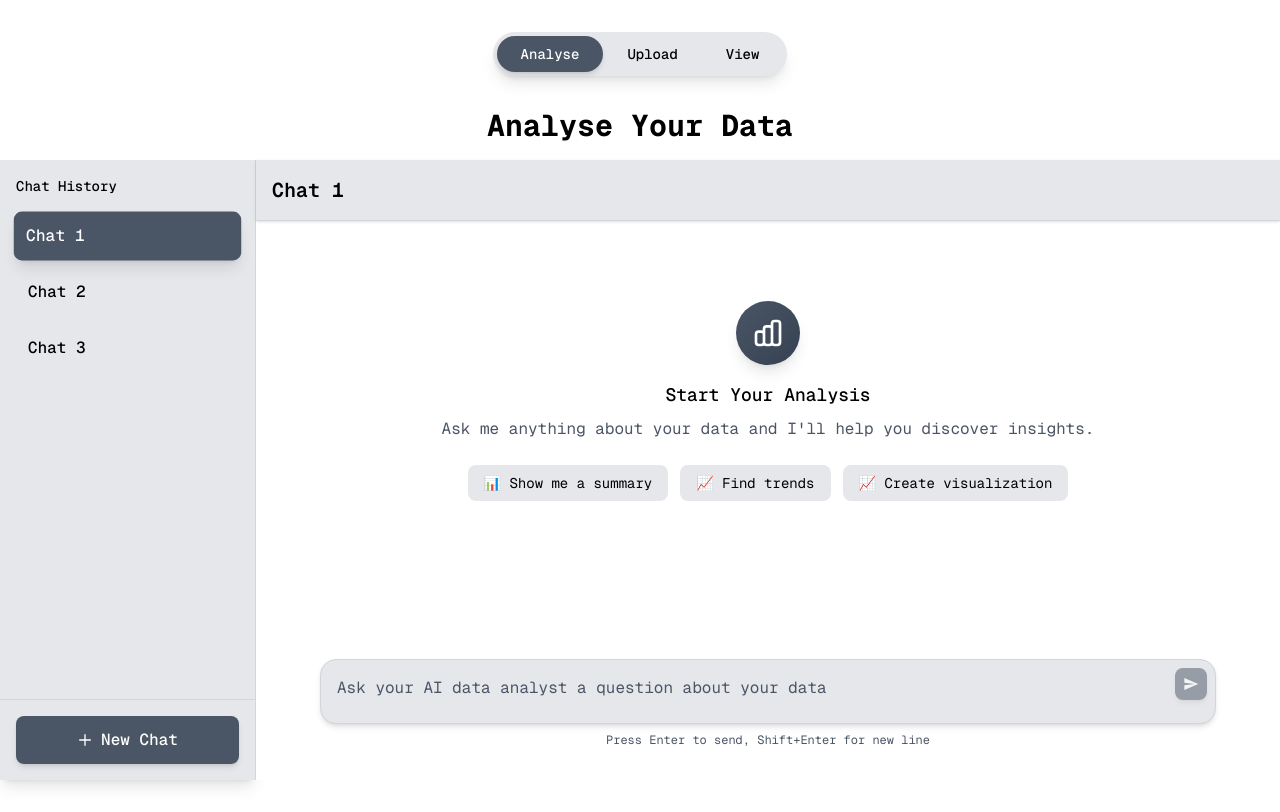
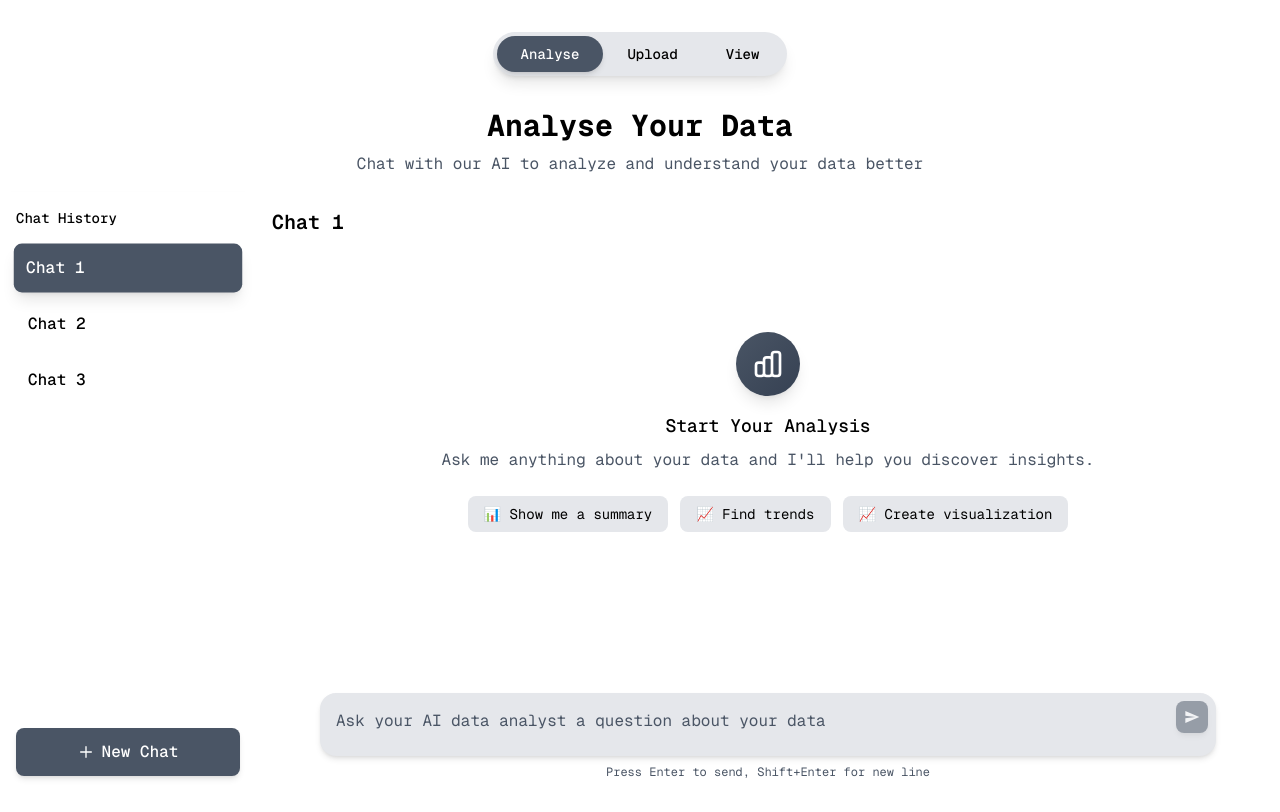
Before and after one commit to JingYuan0926/cannes, a Next.js app: page /analyse in a window 1280 px wide. Built offline with nearby package versions, Linux system fonts and the light colour scheme.

Commit message:
Added some minor UI changes and made the startup animation consistent

```diff
--- a/pages/analyse.js
+++ b/pages/analyse.js
@@ -218,9 +218,9 @@ export default function Analyse() {
   );
 
   return (
-    <div className={`${geistSans.className} ${geistMono.className} min-h-screen font-[family-name:var(--font-geist-sans)] bg-white text-gray-900 transition-colors duration-300`}>
+    <div className={`${geistSans.className} ${geistMono.className} min-h-screen font-[family-name:var(--font-geist-sans)] bg-white text-gray-900 transition-colors duration-300 overflow-hidden`}>
       {/* Navigation Bar */}
-      <nav className="flex justify-center pt-8 pb-4">
+      <nav className="flex justify-center pt-8 pb-4 animate-slideInUp">
         <div className="flex bg-gray-200 rounded-full p-1 transition-all duration-300 shadow-lg hover:shadow-xl">
           <Link href="/analyse">
             <div className="px-6 py-2 rounded-full bg-gray-600 text-white font-medium text-sm transition-all duration-300 cursor-pointer transform hover:scale-105 active:scale-95 shadow-md">
@@ -241,27 +241,29 @@ export default function Analyse() {
       </nav>
 
       {/* Page Header */}
-      <div className="px-8 py-4">
+      <div className="px-8 py-4 animate-slideInUp" style={{ animationDelay: '0.1s' }}>
         <h1 className="text-3xl font-bold text-center text-black transform transition-all duration-300">Analyse Your Data</h1>
+        <p className="text-center text-gray-600 mt-2">Chat with our AI to analyze and understand your data better</p>
       </div>
 
       {/* Main Layout */}
-      <div className="flex min-h-[calc(100vh-180px)]">
+      <div className="flex h-[calc(100vh-180px)] animate-slideInUp" style={{ animationDelay: '0.2s' }}>
         {/* Left Sidebar */}
-        <div className="w-64 bg-gray-200 border-r border-gray-300 flex flex-col transition-all duration-300 shadow-lg">
+        <div className="w-64 bg-white flex flex-col transition-all duration-300 shadow-lg animate-slideInUp" style={{ animationDelay: '0.3s' }}>
           {/* Chat History */}
-          <div className="flex-1 p-4">
+          <div className="h-[calc(100vh-280px)] p-4">
             <h3 className="font-medium text-sm mb-4 text-black">Chat History</h3>
             <div className="space-y-2">
-              {chats.map((chat) => (
+              {chats.map((chat, index) => (
                 <div
                   key={chat.id}
                   onClick={() => handleChatSelect(chat)}
-                  className={`p-3 rounded-lg cursor-pointer transition-all duration-200 transform hover:scale-[1.02] hover:shadow-md active:scale-95 ${
+                  className={`p-3 rounded-lg cursor-pointer transition-all duration-200 transform hover:scale-[1.02] hover:shadow-md active:scale-95 animate-slideInUp ${
                     activeChat.id === chat.id
                       ? 'bg-gray-600 text-white shadow-lg scale-[1.02]'
                       : 'hover:bg-gray-300 text-black'
                   }`}
+                  style={{ animationDelay: `${0.4 + index * 0.1}s` }}
                 >
                   <div className="flex justify-between items-center">
                     <span className="font-medium">{chat.name}</span>
@@ -285,7 +287,7 @@ export default function Analyse() {
           </div>
 
           {/* New Chat Button */}
-          <div className="p-4 border-t border-gray-300">
+          <div className="p-4">
             <button
               onClick={handleNewChat}
               className="w-full py-3 rounded-lg bg-gray-600 text-white font-medium hover:bg-gray-700 transition-all duration-200 flex items-center justify-center gap-2 transform hover:scale-105 active:scale-95 shadow-md hover:shadow-lg"
@@ -299,18 +301,18 @@ export default function Analyse() {
         </div>
 
         {/* Main Content */}
-        <main className="flex-1 flex flex-col bg-white">
+        <main className="flex-1 flex flex-col bg-white animate-slideInUp" style={{ animationDelay: '0.4s' }}>
           {/* Chat Name Header */}
-          <div className="p-4 border-b border-gray-300 bg-gray-200 transition-all duration-300 shadow-sm">
+          <div className="p-4 bg-white transition-all duration-300 animate-slideInUp" style={{ animationDelay: '0.5s' }}>
             <div className="flex items-center justify-between">
-                              <div>
-                  <h2 className="text-xl font-semibold text-black">{activeChat.name}</h2>
-                </div>
+              <div>
+                <h2 className="text-xl font-semibold text-black">{activeChat.name}</h2>
+              </div>
             </div>
           </div>
 
           {/* Chat Area */}
-          <div className="flex-1 p-8 overflow-y-auto">
+          <div className="h-[calc(100vh-280px)] p-8 overflow-y-auto">
             <div className="max-w-4xl mx-auto">
               {activeChat.messages.length === 0 ? (
                 <div className="text-center py-12 animate-fadeIn">
@@ -363,13 +365,13 @@ export default function Analyse() {
           {/* Input Area */}
           <div className="p-8 pt-0">
             <div className="relative max-w-4xl mx-auto">
-              <div className="relative bg-gray-200 rounded-2xl border border-gray-300 transition-all duration-300 focus-within:border-gray-500 focus-within:shadow-xl focus-within:scale-[1.01] shadow-md">
+              <div className="relative bg-gray-200 rounded-2xl transition-all duration-300 focus-within:border-gray-500 focus-within:shadow-xl focus-within:scale-[1.01] shadow-md">
                 <textarea
                   ref={textareaRef}
                   value={message}
                   onChange={handleInputChange}
                   onKeyPress={handleKeyPress}
-                  className="w-full min-h-12 max-h-32 p-4 pr-12 bg-transparent resize-none focus:outline-none placeholder-gray-600 text-black transition-all duration-200"
+                  className="w-full h-12 p-4 pr-12 bg-transparent resize-none focus:outline-none placeholder-gray-600 text-black transition-all duration-200 overflow-hidden"
                   placeholder="Ask your AI data analyst a question about your data"
                   rows="1"
                 />
--- a/pages/upload.js
+++ b/pages/upload.js
@@ -103,9 +103,9 @@ export default function Upload() {
   };
 
   return (
-    <div className={`${geistSans.className} ${geistMono.className} min-h-screen font-[family-name:var(--font-geist-sans)] bg-white text-gray-900 transition-colors duration-300`}>
+    <div className={`${geistSans.className} ${geistMono.className} min-h-screen font-[family-name:var(--font-geist-sans)] bg-white text-gray-900 transition-colors duration-300 overflow-hidden`}>
       {/* Navigation Bar */}
-      <nav className="flex justify-center pt-8 pb-4">
+      <nav className="flex justify-center pt-8 pb-4 animate-slideInUp">
         <div className="flex bg-gray-200 rounded-full p-1 transition-all duration-300 shadow-lg hover:shadow-xl">
           <Link href="/analyse">
             <div className="px-6 py-2 rounded-full hover:bg-gray-300 text-black font-medium text-sm transition-all duration-300 cursor-pointer transform hover:scale-105 active:scale-95">
@@ -126,7 +126,7 @@ export default function Upload() {
       </nav>
 
       {/* Page Header */}
-      <div className="px-8 py-4">
+      <div className="px-8 py-4 animate-slideInUp" style={{ animationDelay: '0.1s' }}>
         <h1 className="text-3xl font-bold text-center text-black transform transition-all duration-300">Upload Your Data</h1>
         <p className="text-center text-gray-600 mt-2 transition-opacity duration-200">
           Upload your datasets to start analyzing and discovering insights
@@ -134,18 +134,19 @@ export default function Upload() {
       </div>
 
       {/* Main Content */}
-      <main className="flex flex-col items-center justify-center min-h-[calc(100vh-200px)] px-8">
+      <main className="flex flex-col items-center justify-center min-h-[calc(100vh-200px)] px-8 animate-slideInUp" style={{ animationDelay: '0.2s' }}>
         <div className="max-w-2xl w-full">
 
           {/* File Upload Area */}
           <div
-            className={`border-2 rounded-2xl p-12 text-center transition-all duration-300 transform hover:scale-[1.02] ${
+            className={`border-2 rounded-2xl p-12 text-center transition-all duration-300 transform hover:scale-[1.02] animate-slideInUp ${
               selectedFile
                 ? 'border-solid border-green-500 bg-green-50 scale-[1.02] shadow-lg'
                 : isDragging
                 ? 'border-dashed border-gray-500 bg-gray-200 scale-[1.05] shadow-2xl animate-pulse'
                 : 'border-dashed border-gray-300 hover:border-gray-400 bg-gray-200 shadow-md hover:shadow-xl'
             }`}
+            style={{ animationDelay: '0.3s' }}
             onDragOver={handleDragOver}
             onDragLeave={handleDragLeave}
             onDrop={handleDrop}
@@ -235,7 +236,7 @@ export default function Upload() {
           </div>
 
           {/* Supported file types */}
-          <div className="mt-4 text-center">
+          <div className="mt-4 text-center animate-slideInUp" style={{ animationDelay: '0.4s' }}>
             <p className="text-sm text-gray-600 transition-opacity duration-200">
               Supported formats: CSV, Excel (.xlsx, .xls), JSON, TXT
             </p>
--- a/pages/view.js
+++ b/pages/view.js
@@ -109,9 +109,9 @@ export default function View() {
   });
 
   return (
-    <div className={`${geistSans.className} ${geistMono.className} min-h-screen font-[family-name:var(--font-geist-sans)] bg-white text-gray-900 transition-colors duration-300`}>
+    <div className={`${geistSans.className} ${geistMono.className} min-h-screen font-[family-name:var(--font-geist-sans)] bg-white text-gray-900 transition-colors duration-300 overflow-hidden`}>
       {/* Navigation Bar */}
-      <nav className="flex justify-center pt-8 pb-4">
+      <nav className="flex justify-center pt-8 pb-4 animate-slideInUp">
         <div className="flex bg-gray-200 rounded-full p-1 transition-all duration-300 shadow-lg hover:shadow-xl">
           <Link href="/analyse">
             <div className="px-6 py-2 rounded-full hover:bg-gray-300 text-black font-medium text-sm transition-all duration-300 cursor-pointer transform hover:scale-105 active:scale-95">
@@ -132,15 +132,15 @@ export default function View() {
       </nav>
 
       {/* Page Header */}
-      <div className="px-8 py-4">
+      <div className="px-8 py-4 animate-slideInUp" style={{ animationDelay: '0.1s' }}>
         <h1 className="text-3xl font-bold text-center text-black transform transition-all duration-300">View Your Data</h1>
-        <p className="text-center text-gray-600 dark:text-gray-400 mt-2 transition-opacity duration-200">
+        <p className="text-center text-gray-600 mt-2 transition-opacity duration-200">
           Manage and explore your uploaded datasets
         </p>
       </div>
 
       {/* Main Content */}
-      <main className="max-w-7xl mx-auto px-8 py-8">
+      <main className="max-w-7xl mx-auto px-8 py-8 animate-slideInUp" style={{ animationDelay: '0.2s' }}>
 
         {/* Summary Stats */}
         <div className="grid grid-cols-1 md:grid-cols-4 gap-6 mb-8">
@@ -208,7 +208,7 @@ export default function View() {
         </div>
 
         {/* Search and Filter */}
-        <div className="flex flex-col sm:flex-row gap-4 mb-6">
+        <div className="flex flex-col sm:flex-row gap-4 mb-6 animate-slideInUp" style={{ animationDelay: '0.6s' }}>
           <div className="flex-1">
             <div className="relative group">
               <svg className="absolute left-3 top-1/2 transform -translate-y-1/2 w-5 h-5 text-gray-600 transition-all duration-200 group-focus-within:text-gray-800 group-focus-within:scale-110" fill="none" stroke="currentColor" viewBox="0 0 24 24">
@@ -302,7 +302,7 @@ export default function View() {
                           Delete
                         </button>
                       </div>
-                    </td>
+                      </td>
                     </tr>
                   ))}
                 </tbody>
@@ -352,6 +352,7 @@ export default function View() {
             opacity: 1;
             transform: scale(1);
           }
+
         }
 
         .animate-fadeIn {
```
